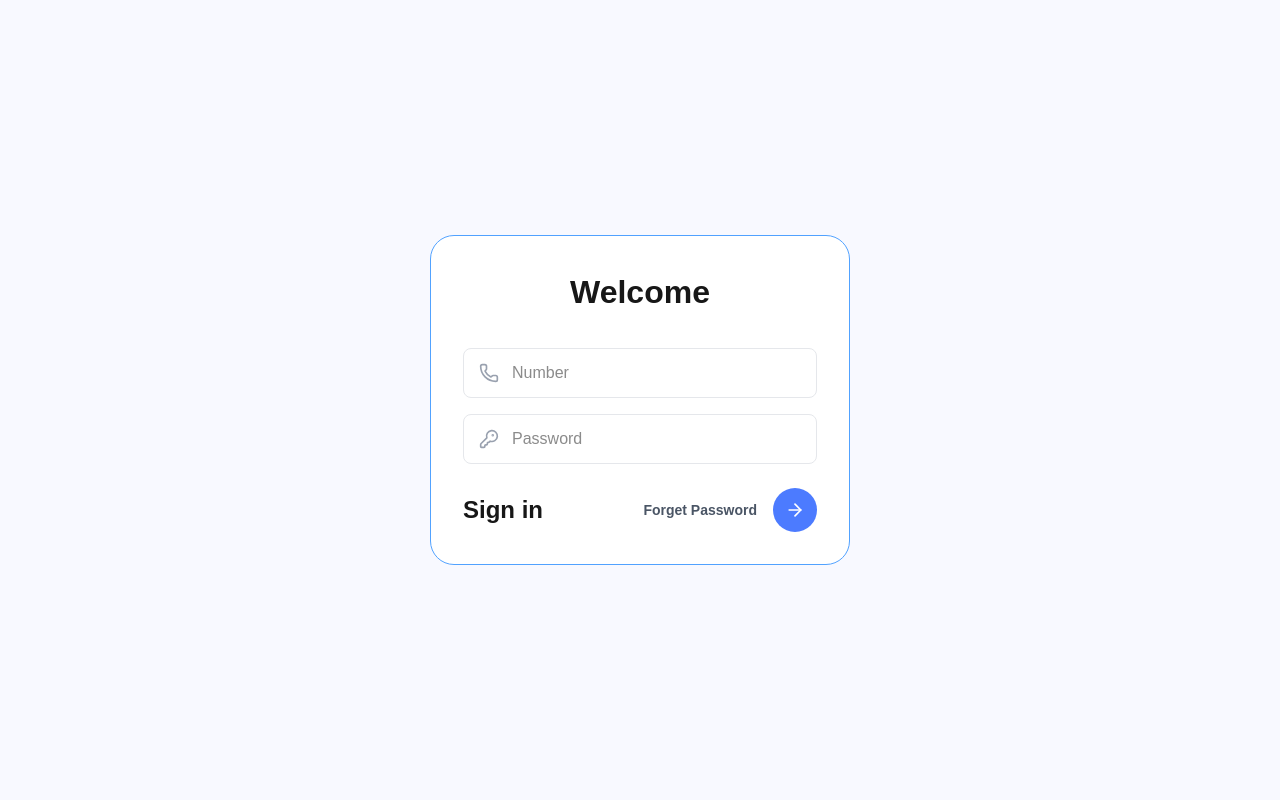
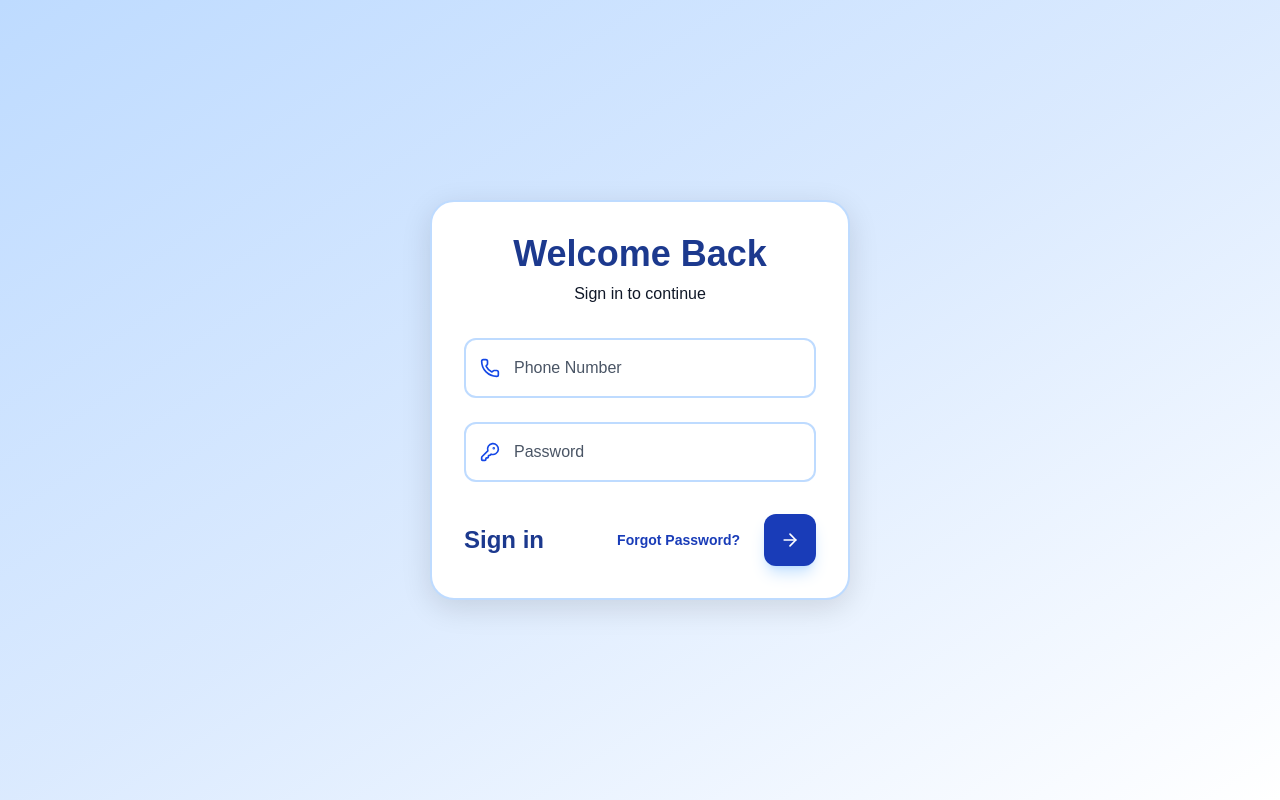
Before and after one commit to c0de-Adarsh/first, a Next.js app: page / in a window 1280 px wide. Built offline with nearby package versions, Linux system fonts and the light colour scheme.

Commit message:
login changes

```diff
--- a/src/app/Auth/login.jsx
+++ b/src/app/Auth/login.jsx
@@ -7,7 +7,6 @@ import { useRouter } from "next/navigation";
 import { loginUser } from "@/redux/userActions";
 
 export default function Login() {
-
   const router = useRouter();
   const dispatch = useDispatch();
 
@@ -33,51 +32,58 @@ export default function Login() {
   }, [isAuthenticated, router]);
 
   return (
-    <div className="min-h-screen flex items-center justify-center bg-[#f8f9ff]">
-      <div className="w-full max-w-[420px] bg-white rounded-[24px] p-8 mx-4 border border-blue-400">
-        <h1 className="text-[32px] font-bold text-center mb-8">Welcome</h1>
+    <div className="min-h-screen flex items-center justify-center bg-gradient-to-br from-blue-200 via-blue-100 to-white p-4">
+      <div className="w-full max-w-[420px] bg-white rounded-3xl p-8 shadow-[0_8px_30px_rgb(0,0,0,0.12)] border-2 border-blue-200 transform transition-all duration-300">
+        <div className="mb-8 text-center">
+          <h1 className="text-4xl font-bold text-blue-900">
+            Welcome Back
+          </h1>
+          <p className="mt-2 text-gray-900 font-medium">Sign in to continue </p>
+        </div>
 
-        <form onSubmit={handleSubmit} className="space-y-4">
-          <div className="relative">
-            <Phone className="absolute left-4 top-1/2 transform -translate-y-1/2 text-gray-400 h-5 w-5" />
+        <form onSubmit={handleSubmit} className="space-y-6">
+          <div className="relative group">
+            <Phone className="absolute left-4 top-1/2 transform -translate-y-1/2 text-blue-700 h-5 w-5 transition-colors" />
             <input
               type="text"
               name="phone"
               value={userData.phone}
               onChange={handleChange}
-              placeholder="Number"
-              className="w-full pl-12 pr-4 py-3 rounded-lg border border-gray-200 focus:outline-none focus:border-blue-500"
+              placeholder="Phone Number"
+              className="w-full pl-12 pr-4 py-4 rounded-xl border-2 border-blue-200 bg-white text-gray-900 placeholder:text-gray-600 transition-all focus:outline-none focus:ring-2 focus:ring-blue-600/20 focus:border-blue-600 hover:border-blue-300"
               required
             />
           </div>
 
-          <div className="relative">
-            <KeyRound className="absolute left-4 top-1/2 transform -translate-y-1/2 text-gray-400 h-5 w-5" />
+          <div className="relative group">
+            <KeyRound className="absolute left-4 top-1/2 transform -translate-y-1/2 text-blue-700 h-5 w-5 transition-colors" />
             <input
               type="password"
               name="password"
               value={userData.password}
               onChange={handleChange}
               placeholder="Password"
-              className="w-full pl-12 pr-4 py-3 rounded-lg border border-gray-200 focus:outline-none focus:border-blue-500"
+              className="w-full pl-12 pr-4 py-4 rounded-xl border-2 border-blue-200 bg-white text-gray-900 placeholder:text-gray-600 transition-all focus:outline-none focus:ring-2 focus:ring-blue-600/20 focus:border-blue-600 hover:border-blue-300"
               required
             />
           </div>
 
-          <div className="flex items-center justify-between mt-6">
-            <div className="text-[24px] font-semibold">Sign in</div>
+          <div className="flex items-center justify-between pt-2">
+            <div className="text-2xl font-bold text-blue-900">
+              Sign in
+            </div>
 
-            <div className="flex items-center gap-4">
+            <div className="flex items-center gap-6">
               <button
                 type="button"
-                className="text-sm font-semibold text-gray-600 hover:text-gray-800"
+                className="text-sm font-semibold text-blue-800 hover:text-blue-900 transition-colors"
               >
-                Forget Password
+                Forgot Password?
               </button>
 
               <button
                 type="submit"
-                className="bg-[#4c7bff] hover:bg-blue-600 text-white p-3 rounded-full transition-colors flex items-center justify-center"
+                className="bg-blue-800 hover:bg-blue-900 text-white p-4 rounded-xl transition-all duration-300 transform hover:scale-105 hover:shadow-lg disabled:opacity-70 disabled:cursor-not-allowed disabled:transform-none shadow-lg shadow-blue-300/50"
                 disabled={loading}
               >
                 {loading ? (
@@ -89,6 +95,8 @@ export default function Login() {
             </div>
           </div>
         </form>
+
+
       </div>
     </div>
   );
--- a/src/redux/driversActions.js
+++ b/src/redux/driversActions.js
@@ -9,6 +9,7 @@ export const fetchAllDrivers = () => async (dispatch) => {
       const response = await axios.get("https://canada.plotinlucknow.com/v1/api/getAllDriver");
       const { data } = response;
 
+      console.log(response)
       dispatch(getDriversSuccess(data.data));
 
     } catch (error) {
```
